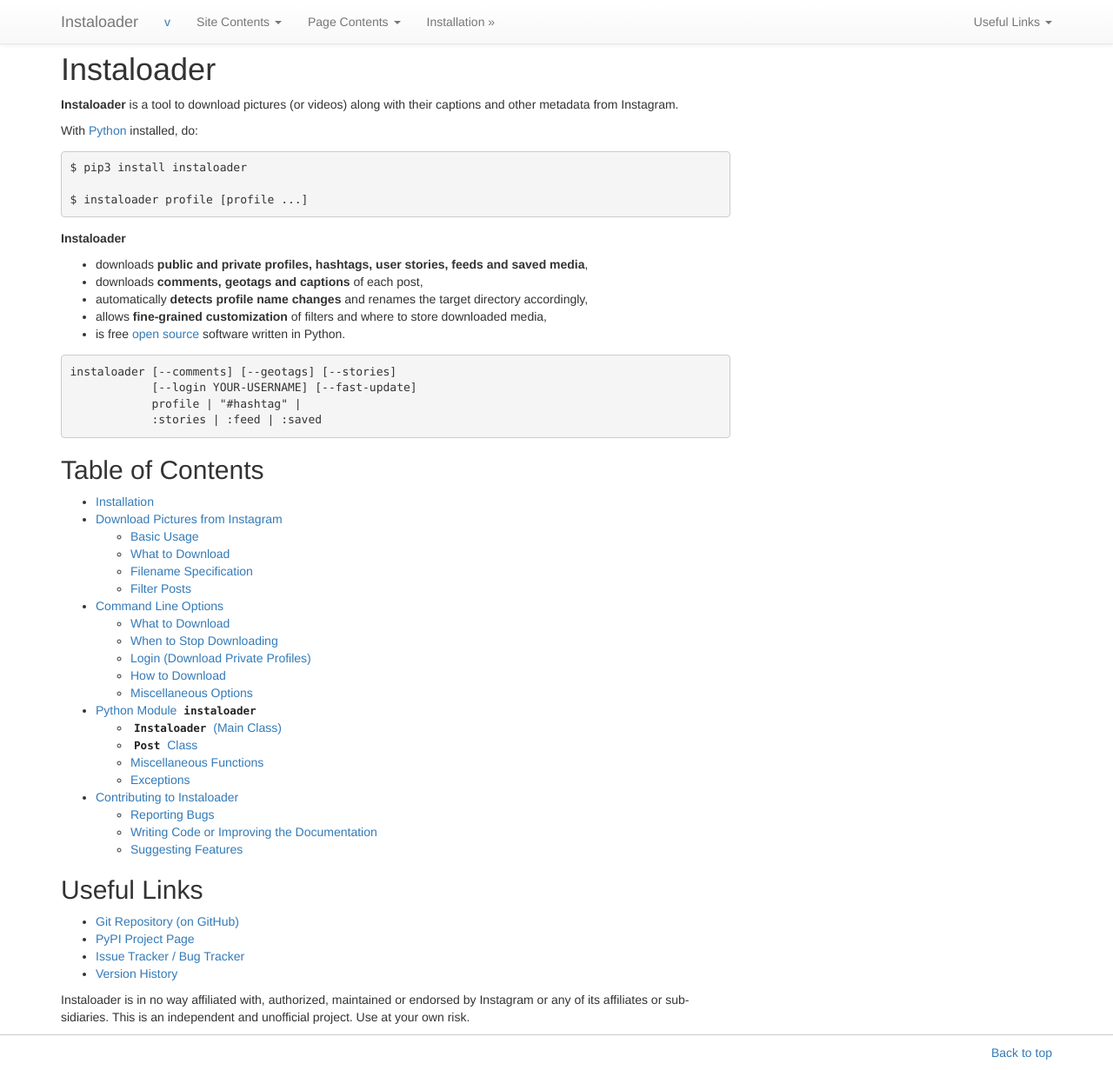
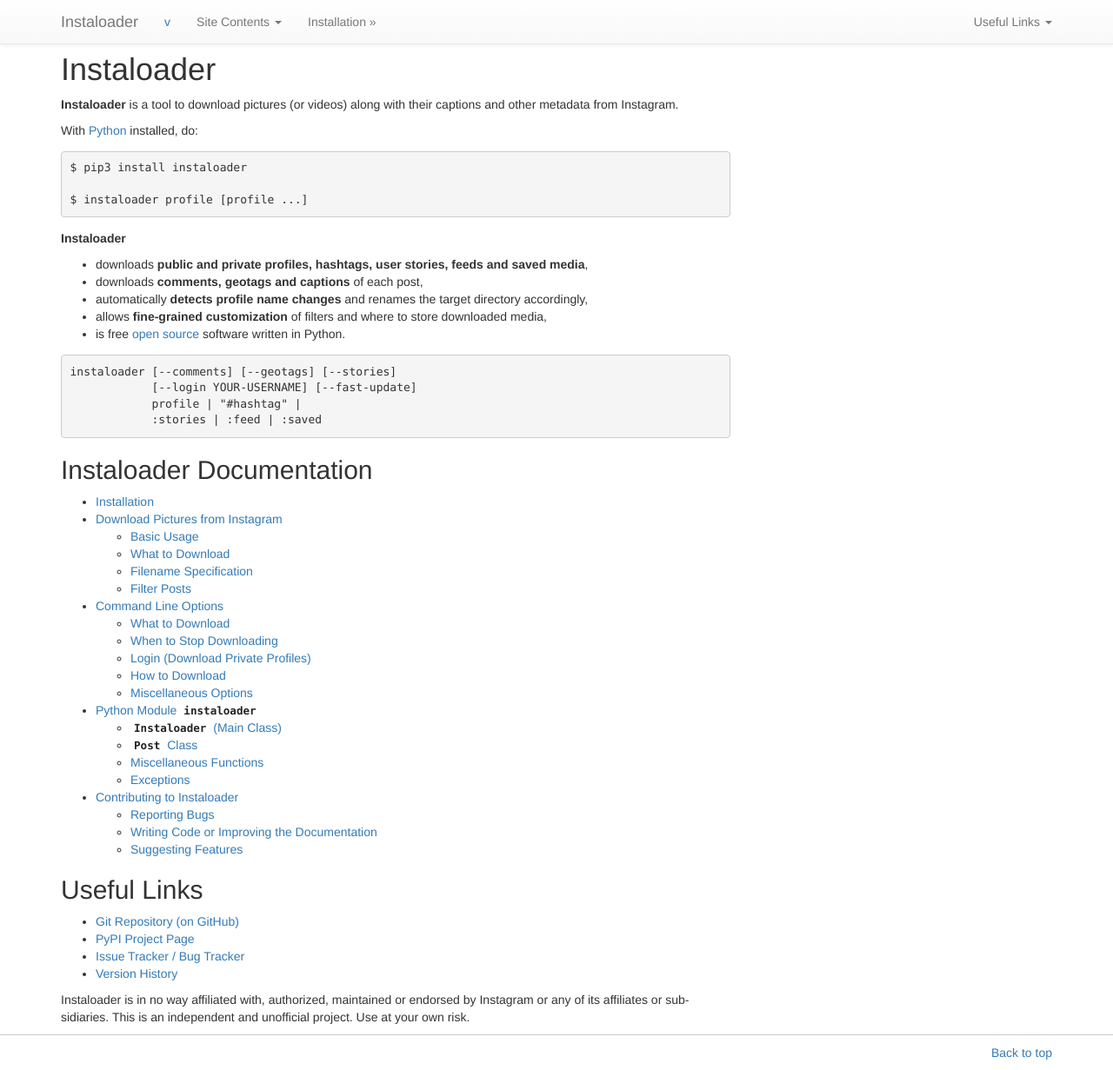
Before and after one commit to instaloader/instaloader, a Sphinx documentation site: the page built from docs/index.rst, in a window 1280 px wide and 1231 px high. Shown: the whole window at 87% size. Built offline with Sphinx 7.4.7, drawn with Linux system fonts in a browser that asks for light colours; the version number could not be read and is left out.

Commit message:
Theme-related Documentation Enhancements
- Consistent background color in all types of codes
- Improve dd (list item) padding
- Link to Index in global TOC in navbar
- Briefly describe Instaloader in `index.html` title
- Remove page contents (navbartoc) in index, genindex and installation
- Link to new pypi.org rather than old pypi.python.org

```diff
--- a/docs/_static/style.css
+++ b/docs/_static/style.css
@@ -1,3 +1,12 @@
 code {
     color: #222;
+    background-color: #f5f5f5;
 }
+
+dd {
+    padding-left: 8px;
+}
+
+dl.option dd {
+    padding-left: 12px;
+}
--- /dev/null
+++ b/docs/_templates/globaltoc.html
@@ -0,0 +1,14 @@
+<li class="dropdown globaltoc-container">
+  <a role="button"
+     id="dLabelGlobalToc"
+     data-toggle="dropdown"
+     data-target="#"
+     href="{{ pathto(master_doc) }}">{{ theme_navbar_site_name }} <b class="caret"></b></a>
+  <ul class="dropdown-menu globaltoc"
+      role="menu"
+      aria-labelledby="dLabelGlobalToc">
+    {{ toctree(maxdepth=theme_globaltoc_depth|toint, collapse=False, includehidden=theme_globaltoc_includehidden|tobool) }}
+    <li role="separator" class="divider"></li>
+    <li class="toctree-l1"><a class="reference internal" href="genindex.html">Index</a></li>
+  </ul>
+</li>
--- a/docs/_templates/layout.html
+++ b/docs/_templates/layout.html
@@ -1,4 +1,11 @@
 {% extends "!layout.html" %}
+{% block htmltitle %}
+  {% if pagename == "index" %}
+  <title>{{ title|striptags|e }}</title>
+  {% else %}
+  <title>{{ title|striptags|e }}{{ titlesuffix }}</title>
+  {% endif %}
+{% endblock %}
 {% block extrahead %}
 {{ super() }}
   <meta name="google-site-verification" content="FNUsDdkOJM9obm9QEdrNBVd9AtAzHzA-aaSMCUrS6C8" />
--- a/docs/_templates/navbar.html
+++ b/docs/_templates/navbar.html
@@ -14,7 +14,7 @@
           {% if theme_navbar_title -%}{{ theme_navbar_title|e }}{%- else -%}{{ project|e }}{%- endif -%}
         </a>
         <span class="navbar-text navbar-version pull-left">
-          <a href="https://github.com/instaloader/instaloader/releases/tag/v{{current_release}}" title="Released on {{current_release_date}}.">v<b>{{current_release}}</b></a>
+          <a href="https://github.com/instaloader/instaloader/releases/tag/v{{current_release}}" title="Released on {{current_release_date}}">v<b>{{current_release}}</b></a>
         </span>
       </div>
 
@@ -27,7 +27,7 @@
             {% endif %}
             {% block navbartoc %}
               {% include "globaltoc.html" %}
-              {% if theme_navbar_pagenav %}
+              {% if theme_navbar_pagenav and pagename not in ("index", "genindex", "installation") %}
                 {% include "navbartoc.html" %}
               {% endif %}
             {% endblock %}
@@ -46,7 +46,7 @@
                 <ul class="dropdown-menu" role="menu" aria-labelledby="dLabelUsefulLinks">
                   <li><a href="https://github.com/instaloader/instaloader/issues">Issue Tracker</a></li>
                   <li><a href="https://github.com/instaloader/instaloader/releases">Version History</a></li>
-                  <li><a href="https://pypi.python.org/pypi/instaloader">Instaloader on PyPI</a></li>
+                  <li><a href="https://pypi.org/project/instaloader/">Instaloader on PyPI</a></li>
                   <li><a href="https://github.com/instaloader/instaloader">Instaloader on GitHub</a></li>
                   <li role="separator" class="divider"></li>
                   <li style="padding-left: 20px;"><a class="github-button" href="https://github.com/instaloader/instaloader" data-icon="octicon-star" data-size="large" data-show-count="true" aria-label="Star Instaloader on GitHub">Star</a></li>
--- a/docs/conf.py
+++ b/docs/conf.py
@@ -212,7 +212,7 @@ html_domain_indices = False
 
 # If false, no index is generated.
 #
-html_use_index = False
+html_use_index = True
 
 # If true, the index is split into individual pages for each letter.
 #
--- a/docs/index.rst
+++ b/docs/index.rst
@@ -4,6 +4,8 @@
       Scrapes public and private profiles, hashtags, stories, feeds,
       saved media, and their metadata, comments and captions.
       Written in Python.
+
+.. title:: Instaloader — Download Instagram Photos and Metadata
 
 Instaloader
 ===========
@@ -43,8 +45,8 @@ With `Python <https://www.python.org/>`__ installed, do::
                 :stories | :feed | :saved
 
 
-Table of Contents
------------------
+Instaloader Documentation
+-------------------------
 
 .. toctree::
    :maxdepth: 2
@@ -59,7 +61,7 @@ Useful Links
 ------------
 
 - `Git Repository (on GitHub) <https://github.com/instaloader/instaloader>`__
-- `PyPI Project Page <https://pypi.python.org/pypi/instaloader>`__
+- `PyPI Project Page <https://pypi.org/project/instaloader/>`__
 - `Issue Tracker / Bug Tracker <https://github.com/instaloader/instaloader/issues>`__
 - `Version History <https://github.com/instaloader/instaloader/releases>`__
 
```
